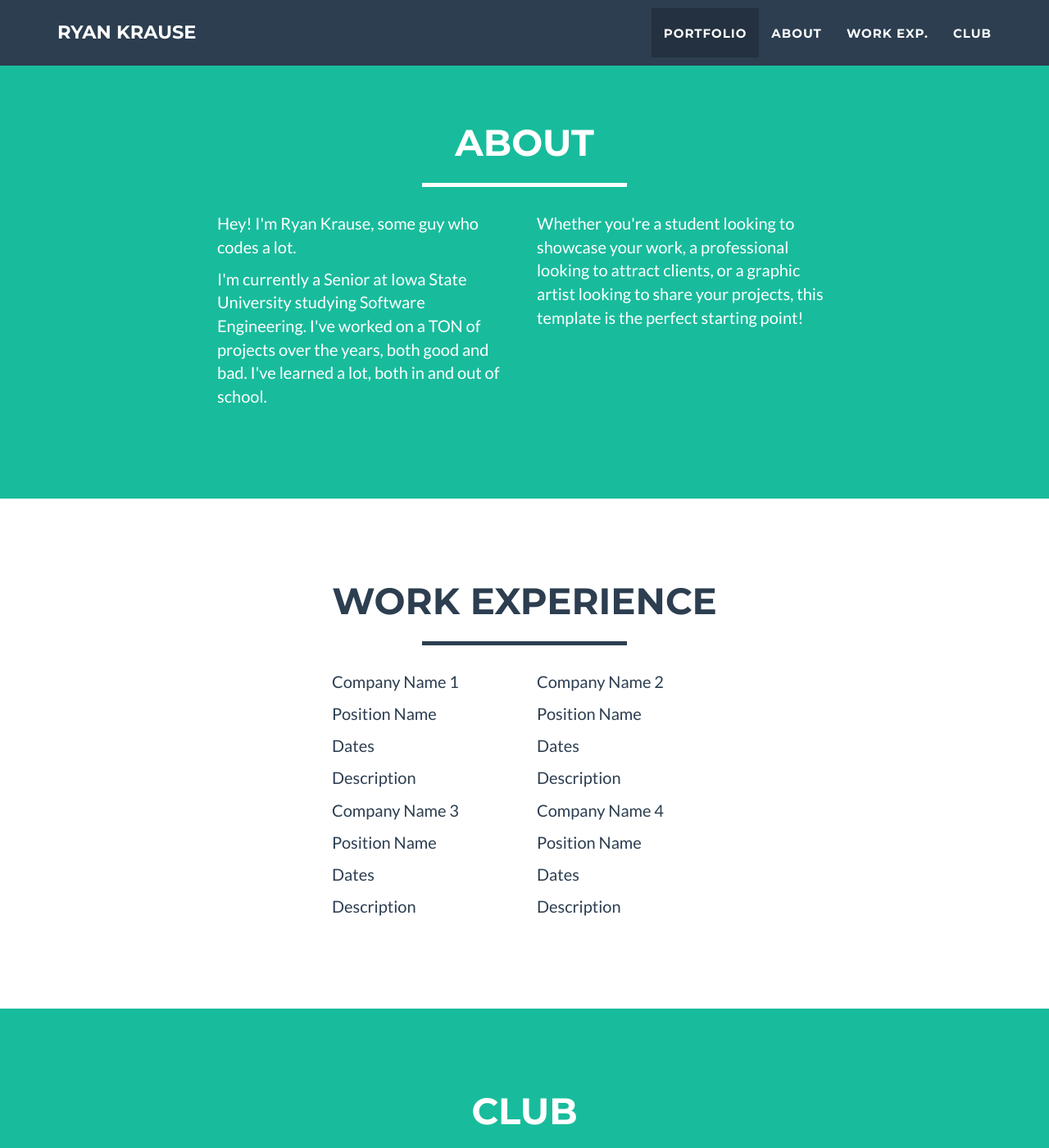
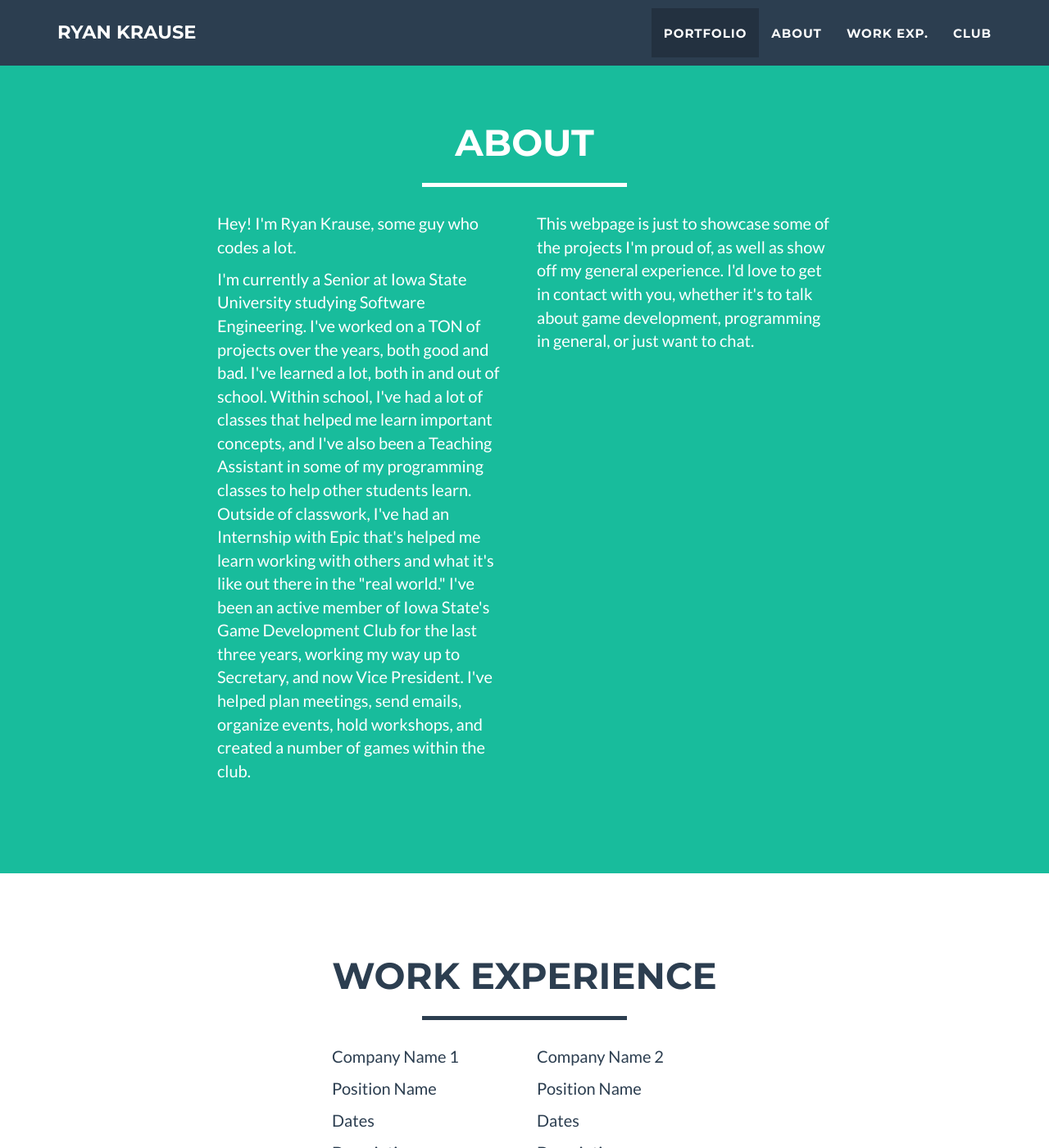
Before and after one commit to RyanDKrause/rdkrause.github.io, a Jekyll site: the page built from index.html, in a window 1280 px wide and 1400 px high, scrolled down 2196 px. Shown: the whole window at 82% size. Built offline with Jekyll 4.4.1, drawn with Linux system fonts in a browser that asks for light colours; some of the changed text lies outside the part shown.

Commit message:
Moar info

```diff
--- a/_includes/about.html
+++ b/_includes/about.html
@@ -13,11 +13,17 @@
 
 					<p>
 						I'm currently a Senior at Iowa State University studying Software Engineering. I've worked on a TON of projects over the years, both good and bad.
-						I've learned a lot, both in and out of school.
+						I've learned a lot, both in and out of school. Within school, I've had a lot of classes that helped me learn important concepts, and I've also been a Teaching
+						Assistant in some of my programming classes to help other students learn. Outside of classwork, I've had an Internship with Epic that's helped me learn working
+						with others and what it's like out there in the "real world." I've been an active member of Iowa State's Game Development Club for the last three years,
+						working my way up to Secretary, and now Vice President. I've helped plan meetings, send emails, organize events, hold workshops, and created a number of games
+						within the club.
 					</p>
                 </div>
                 <div class="col-lg-4">
-                    <p>Whether you're a student looking to showcase your work, a professional looking to attract clients, or a graphic artist looking to share your projects, this template is the perfect starting point! </p>
+                    <p>This webpage is just to showcase some of the projects I'm proud of, as well as show off my general experience. I'd love to get in contact with you,
+					whether it's to talk about game development, programming in general, or just want to chat.
+					</p>
                 </div>
             </div>
         </div>
--- a/_includes/club.html
+++ b/_includes/club.html
@@ -9,10 +9,16 @@
             </div>
             <div class="row">
                 <div class="col-lg-4 col-lg-offset-2">
-                    <p>This is where my club stuff goes I think<p>
+                   <p>IMG</p>
                 </div>
                 <div class="col-lg-4">
-                    <p>Pretty sure. ISUGDC BABY </p>
+					<p>
+					In Fall 2013 I went to my first Game Development Club Meeting. I met others also interested in game development, made some (terrible) games, and learned
+					a lot in general. In December 2014 I became Secretary for the club, in charge of interacting with the members as well as being a voice on the executive team.
+					I continued to grow my knowledge, started hosting workshops, and started to record tutorials to help others learn. In May 2016 I was elected Vice President of the
+					club. My duties shifted towards planning and organizing large events, and I began to host a lot more "workspace" events, a place where anyone in the club could
+					come to our lab and work on a game. Minicade mentioned above was created by me for club members to learn more about creating games.
+					<p>
                 </div>
             </div>
         </div>
```
